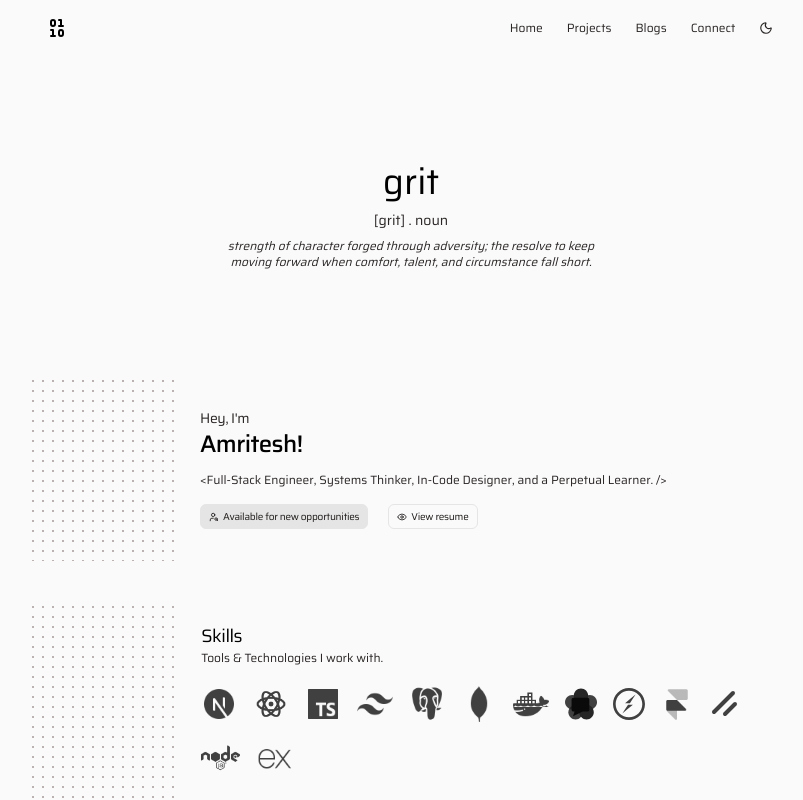
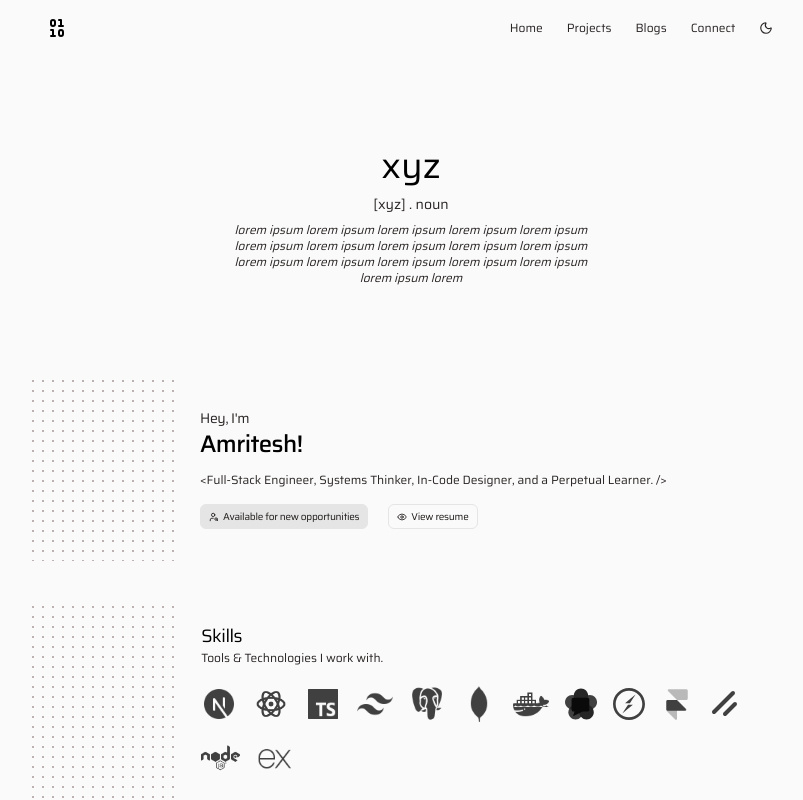
Before and after one commit to amriteshx1/portfolio, a Next.js app: page / in a window 1280 px wide. Shown: the top 800 px of the page, without its empty margins (229-1032 px from the left). Built offline with nearby package versions, Linux system fonts and the light colour scheme.

Commit message:
Update page.tsx

```diff
--- a/src/app/page.tsx
+++ b/src/app/page.tsx
@@ -78,9 +78,9 @@ export default function Home() {
 
       <div id="home" className="lg:h-[40vh] h-[25vh] w-full flex justify-center items-center">
         <div className="h-full lg:w-[60%] w-full flex flex-col items-center justify-center gap-2 border-x border-x-neutral-50 dark:border-x-neutral-950">
-          <span className="md:text-4xl text-2xl text-black dark:text-white">grit</span>
-          <span className="md:text-sm text-xs text-stone-800 dark:text-stone-400">[grit]  .  noun</span>
-          <span className="md:text-xs text-[10px] text-stone-800 dark:text-stone-400 md:max-w-sm max-w-xs text-center italic">strength of character forged through adversity; the resolve to keep moving forward when comfort, talent, and circumstance fall short.</span>
+          <span className="md:text-4xl text-2xl text-black dark:text-white">xyz</span>
+          <span className="md:text-sm text-xs text-stone-800 dark:text-stone-400">[xyz]  .  noun</span>
+          <span className="md:text-xs text-[10px] text-stone-800 dark:text-stone-400 md:max-w-sm max-w-xs text-center italic">lorem ipsum lorem ipsum lorem ipsum lorem ipsum lorem ipsum lorem ipsum lorem ipsum lorem ipsum lorem ipsum lorem ipsum lorem ipsum lorem ipsum lorem ipsum lorem ipsum lorem ipsum lorem ipsum lorem </span>
         </div>
       </div>
 
```
